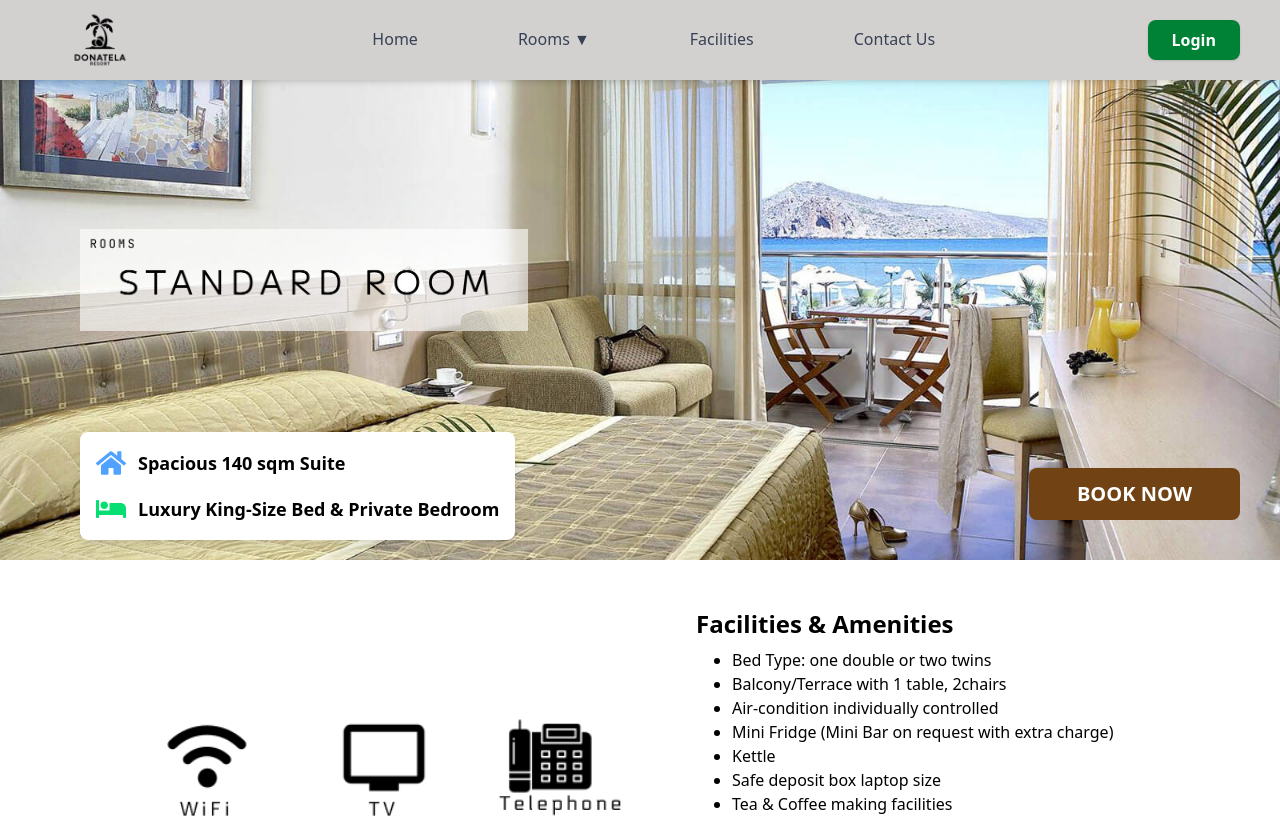
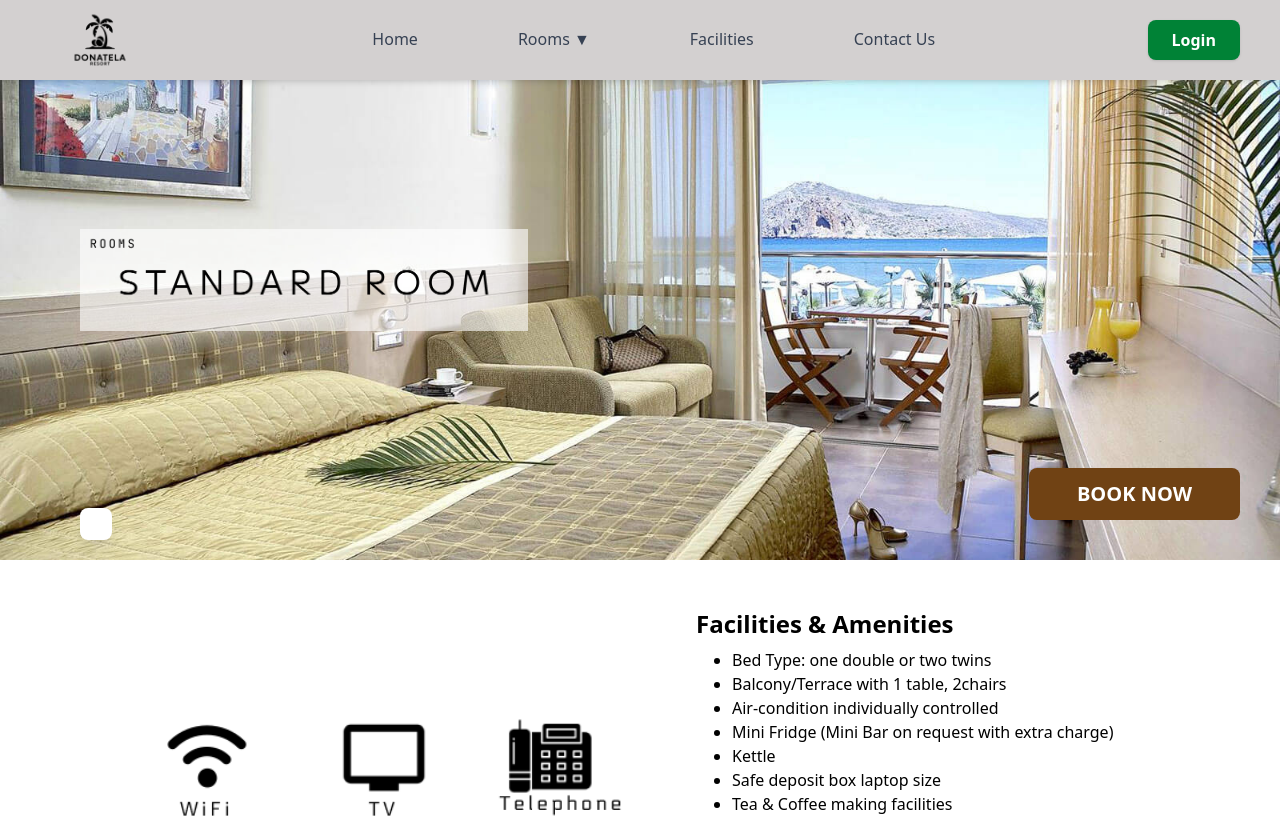
Before and after one commit to Ralphyy9yy/online-resort-booking, a React (Vite) app: page /standard in a window 1280 px wide. Shown: the top 818 px of the page. Built offline with nearby package versions, Linux system fonts and the light colour scheme.

Commit message:
update rooms

```diff
--- a/src/pages/Rooms/Junior.jsx
+++ b/src/pages/Rooms/Junior.jsx
@@ -86,15 +86,9 @@ export default function Home() {
         animate={{ opacity: 1, y: 0 }}
         transition={{ duration: 1, ease: "easeOut" }}
       >
-        <div className="flex items-center gap-3">
-          <FaHome className="text-3xl text-blue-400" />
-          <p className="text-lg font-semibold">Spacious 140 sqm Suite</p>
-        </div>
 
-        <div className="flex items-center gap-3">
-          <FaBed className="text-3xl text-green-400" />
-          <p className="text-lg font-semibold">Luxury King-Size Bed & Private Bedroom</p>
-        </div>
+
+
       </motion.div>
 
       {/* Features Section */}
--- a/src/pages/Rooms/Standard.jsx
+++ b/src/pages/Rooms/Standard.jsx
@@ -83,15 +83,9 @@ export default function Home() {
         animate={{ opacity: 1, y: 0 }}
         transition={{ duration: 1, ease: "easeOut" }}
       >
-        <div className="flex items-center gap-3">
-          <FaHome className="text-3xl text-blue-400" />
-          <p className="text-lg font-semibold">Spacious 140 sqm Suite</p>
-        </div>
 
-        <div className="flex items-center gap-3">
-          <FaBed className="text-3xl text-green-400" />
-          <p className="text-lg font-semibold">Luxury King-Size Bed & Private Bedroom</p>
-        </div>
+
+
       </motion.div>
 
       {/* Features Section */}
--- a/src/pages/Rooms/Superior.jsx
+++ b/src/pages/Rooms/Superior.jsx
@@ -86,15 +86,8 @@ export default function Home() {
         animate={{ opacity: 1, y: 0 }}
         transition={{ duration: 1, ease: "easeOut" }}
       >
-        <div className="flex items-center gap-3">
-          <FaHome className="text-3xl text-blue-400" />
-          <p className="text-lg font-semibold">Spacious 140 sqm Suite</p>
-        </div>
 
-        <div className="flex items-center gap-3">
-          <FaBed className="text-3xl text-green-400" />
-          <p className="text-lg font-semibold">Luxury King-Size Bed & Private Bedroom</p>
-        </div>
+
       </motion.div>
 
       {/* Features Section */}
```
